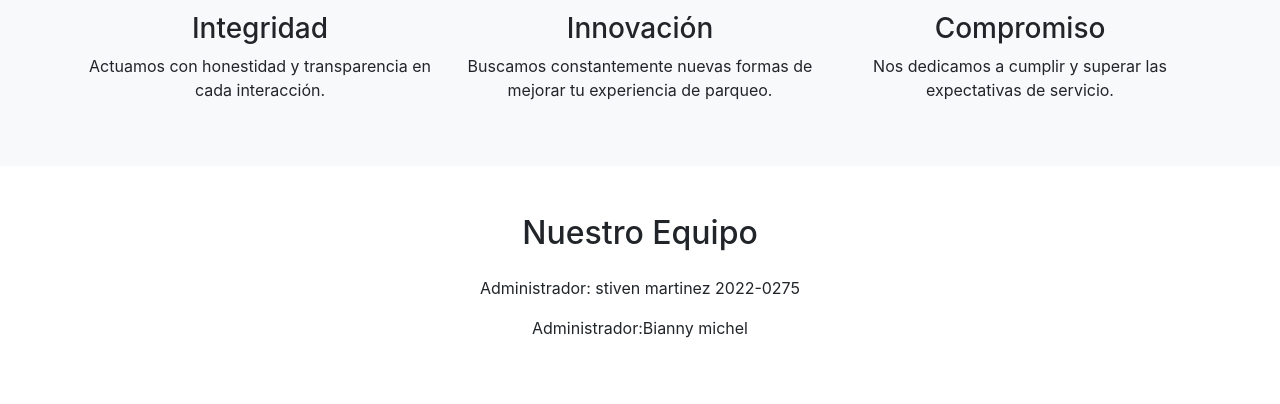
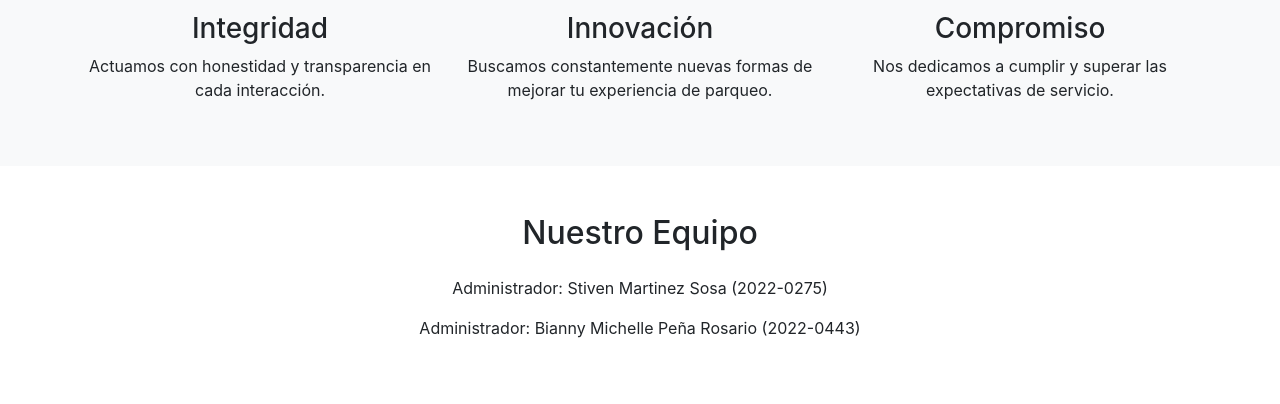
Before and after one commit to stiven64/www.plazapParking.com, a PHP site: page /tcpdf/nosotros/nosotros.php in a window 1280 px wide. Shown: the part 1270-1674 px from the top of the page. Run offline with PHP 8.4, Linux system fonts and the light colour scheme; some libraries are stand-ins or nearby versions.

```diff
--- a/nosotros/nosotros.php
+++ b/nosotros/nosotros.php
@@ -105,10 +105,10 @@
             <div class="row">
                 <div class="col text-center">
                     <h2 class="mb-4">Nuestro Equipo</h2>
-                    <p>Administrador: stiven martinez 2022-0275
+                    <p>Administrador: Stiven Martinez Sosa (2022-0275)
 
                     </p>
-                    <p>Administrador:Bianny michel
+                    <p>Administrador: Bianny Michelle Peña Rosario (2022-0443)
                     </p>
                 </div>
             </div>
```
